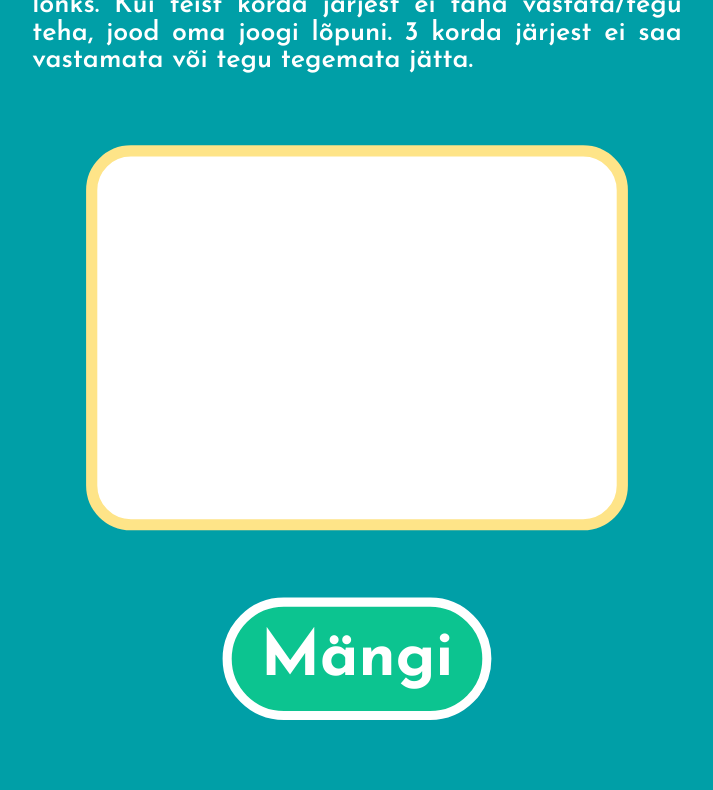
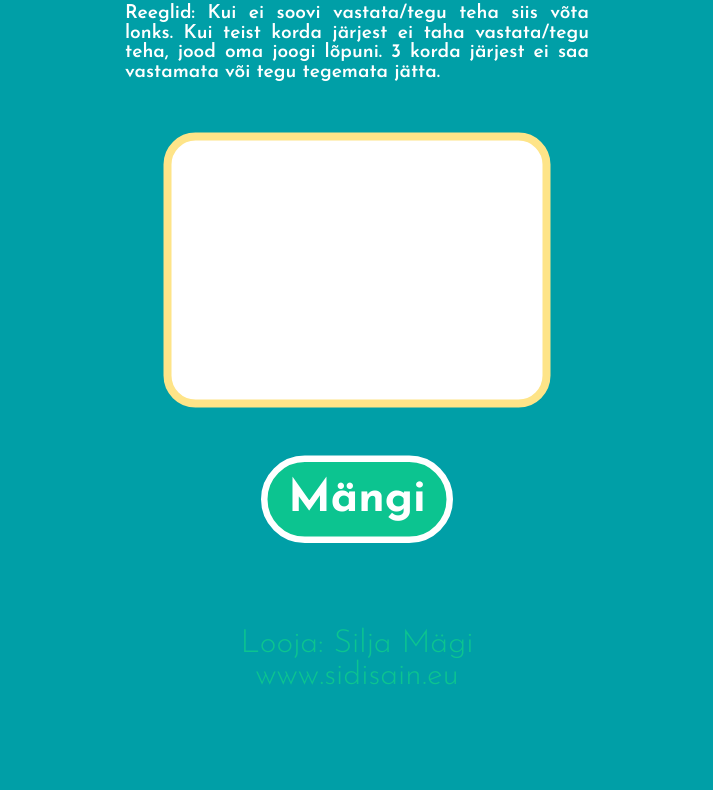
Before and after one commit to todetegu/mang, a plain HTML site: page index.html in a window 1280 px wide. Shown: the part 429-1219 px from the top of the page, without its empty margins (283-996 px from the left). Drawn offline with Linux system fonts and the light colour scheme.

Commit message:
Update index.html

```diff
--- a/index.html
+++ b/index.html
@@ -95,9 +95,16 @@
 
 		@media screen and (min-width: 1000px) {
   /* styles for devices with a minimum width of 768px (e.g. desktops) */
-  .container {
+   .container {
     transform: scale(0.7);
    margin-top: -15%;
+  }
+}
+@media screen and (max-width: 1500px) {
+  /* styles for devices with a minimum width of 768px (e.g. desktops) */
+  .container {
+    transform: scale(0.5);
+   margin-top: -20%;
   }
 }
 
```
